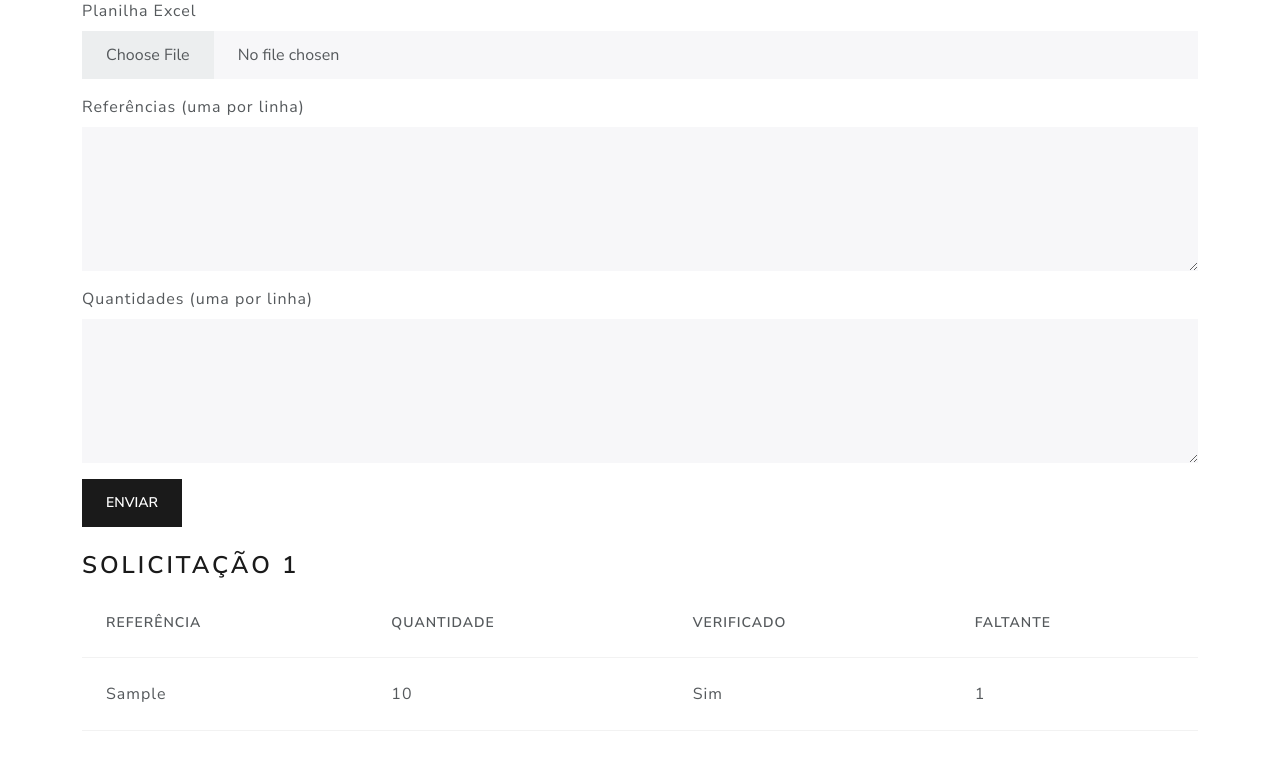
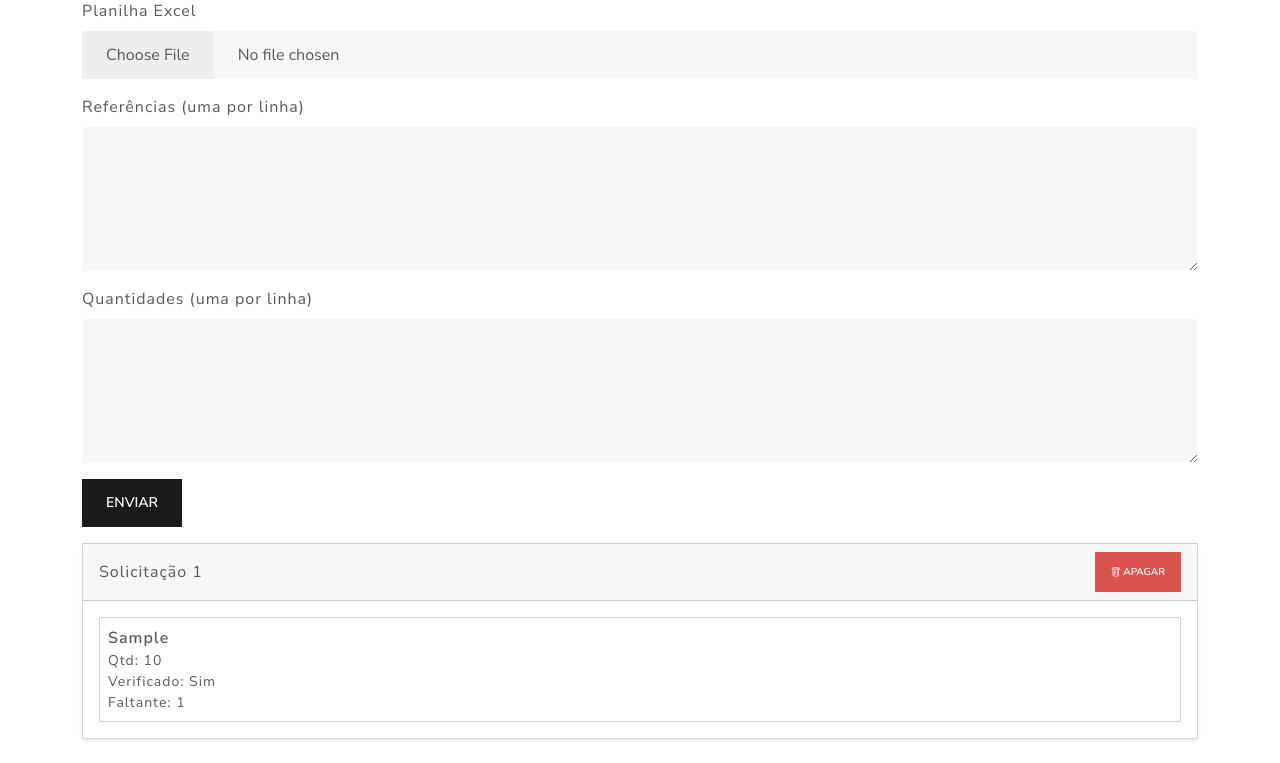
Before and after one commit to Murillozo/Checklist-Estoque, a Flask app: page /projetista/verificar_estoque in a window 1280 px wide. Shown: the part 135-898 px from the top of the page. Before the commit the page ends 866 px from the top, so only its background shows below. Run offline with Flask 3, Linux system fonts and the light colour scheme; a user stored in the database is signed in; tables that the repository leaves empty hold one stand-in row (values such as "Sample post"); some libraries are stand-ins or nearby versions.

Commit message:
feat: allow deleting stock requests

```diff
--- a/site/projetista/__init__.py
+++ b/site/projetista/__init__.py
@@ -238,6 +238,17 @@ def verificar_estoque():
 
     solicitacoes = EstoqueSolicitacao.query.order_by(EstoqueSolicitacao.id.desc()).all()
     return render_template('verificar_estoque.html', solicitacoes=solicitacoes)
+
+
+@bp.post('/verificar_estoque/<int:sol_id>/delete')
+@login_required
+def deletar_estoque_solicitacao(sol_id: int):
+    """Remove uma solicitação de verificação de estoque."""
+    sol = EstoqueSolicitacao.query.get_or_404(sol_id)
+    db.session.delete(sol)
+    db.session.commit()
+    flash('Solicitação removida', 'success')
+    return redirect(url_for('projetista.verificar_estoque'))
 
 
 @bp.route('/subpastas', methods=['GET', 'POST'])
--- a/site/projetista/templates/verificar_estoque.html
+++ b/site/projetista/templates/verificar_estoque.html
@@ -20,22 +20,28 @@
 </form>
 
 {% for sol in solicitacoes %}
-  <h3 class="mt-4">Solicitação {{ sol.id }}</h3>
-  <table class="table">
-    <thead>
-      <tr><th>Referência</th><th>Quantidade</th><th>Verificado</th><th>Faltante</th></tr>
-    </thead>
-    <tbody>
-    {% for it in sol.itens %}
-      <tr>
-        <td>{{ it.referencia }}</td>
-        <td>{{ it.quantidade }}</td>
-        <td>{{ 'Sim' if it.verificado else 'Não' }}</td>
-        <td>{{ it.faltante }}</td>
-      </tr>
-    {% endfor %}
-    </tbody>
-  </table>
+  <div class="card mb-4 shadow-sm">
+    <div class="card-header d-flex justify-content-between align-items-center">
+      <span>Solicitação {{ sol.id }}</span>
+      <form method="post" action="{{ url_for('projetista.deletar_estoque_solicitacao', sol_id=sol.id) }}" class="mb-0" onsubmit="return confirm('Apagar esta solicitação?');">
+        <button type="submit" class="btn btn-sm btn-danger">
+          <i class="bi bi-trash"></i> Apagar
+        </button>
+      </form>
+    </div>
+    <div class="card-body">
+      <div class="d-flex flex-wrap gap-2">
+        {% for it in sol.itens %}
+        <div class="card card-body p-2" style="min-width: 160px;">
+          <div class="fw-bold">{{ it.referencia }}</div>
+          <small>Qtd: {{ it.quantidade }}</small>
+          <small>Verificado: {{ 'Sim' if it.verificado else 'Não' }}</small>
+          <small>Faltante: {{ it.faltante }}</small>
+        </div>
+        {% endfor %}
+      </div>
+    </div>
+  </div>
 {% endfor %}
 
 {% endblock %}
```
